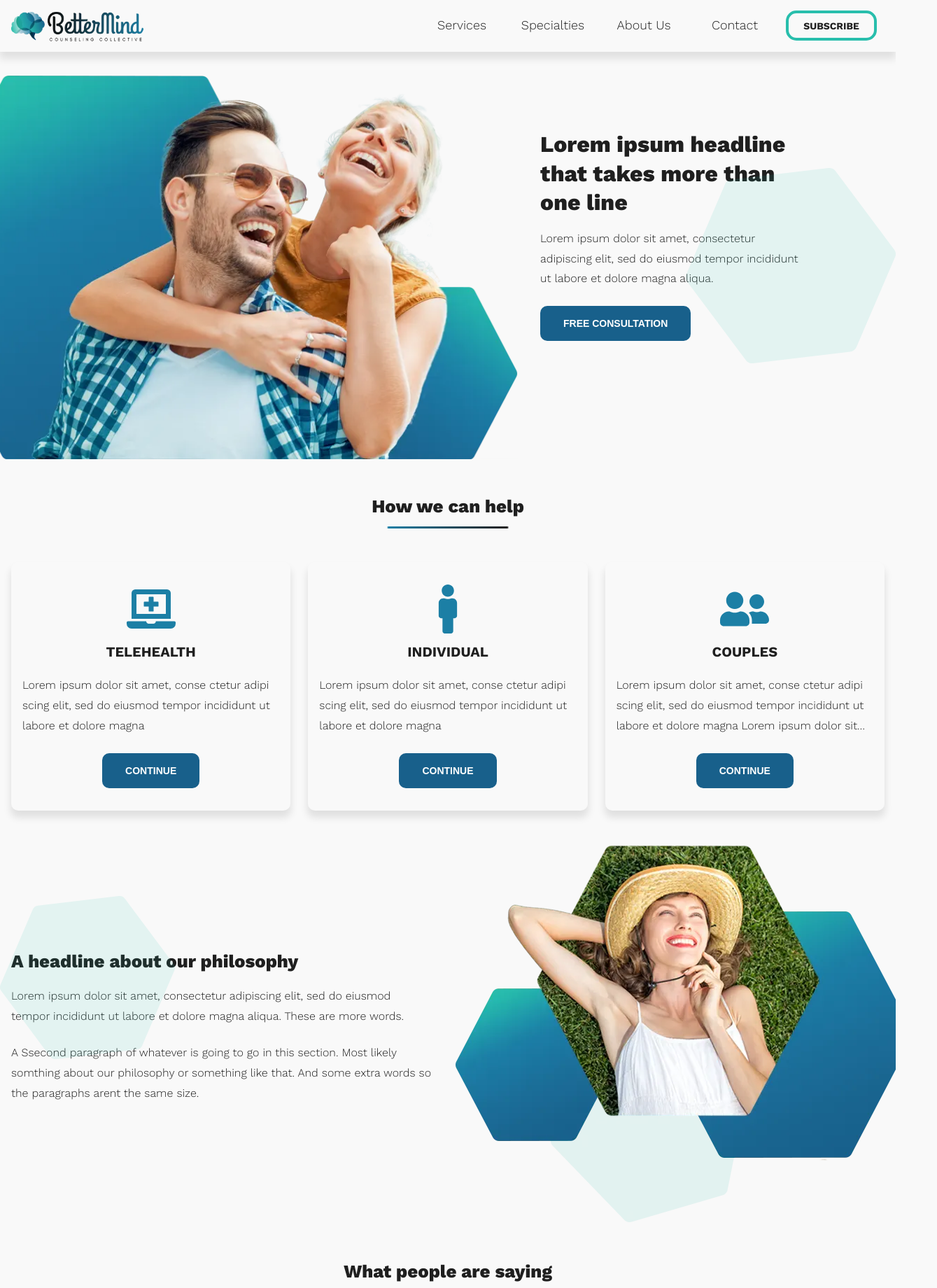
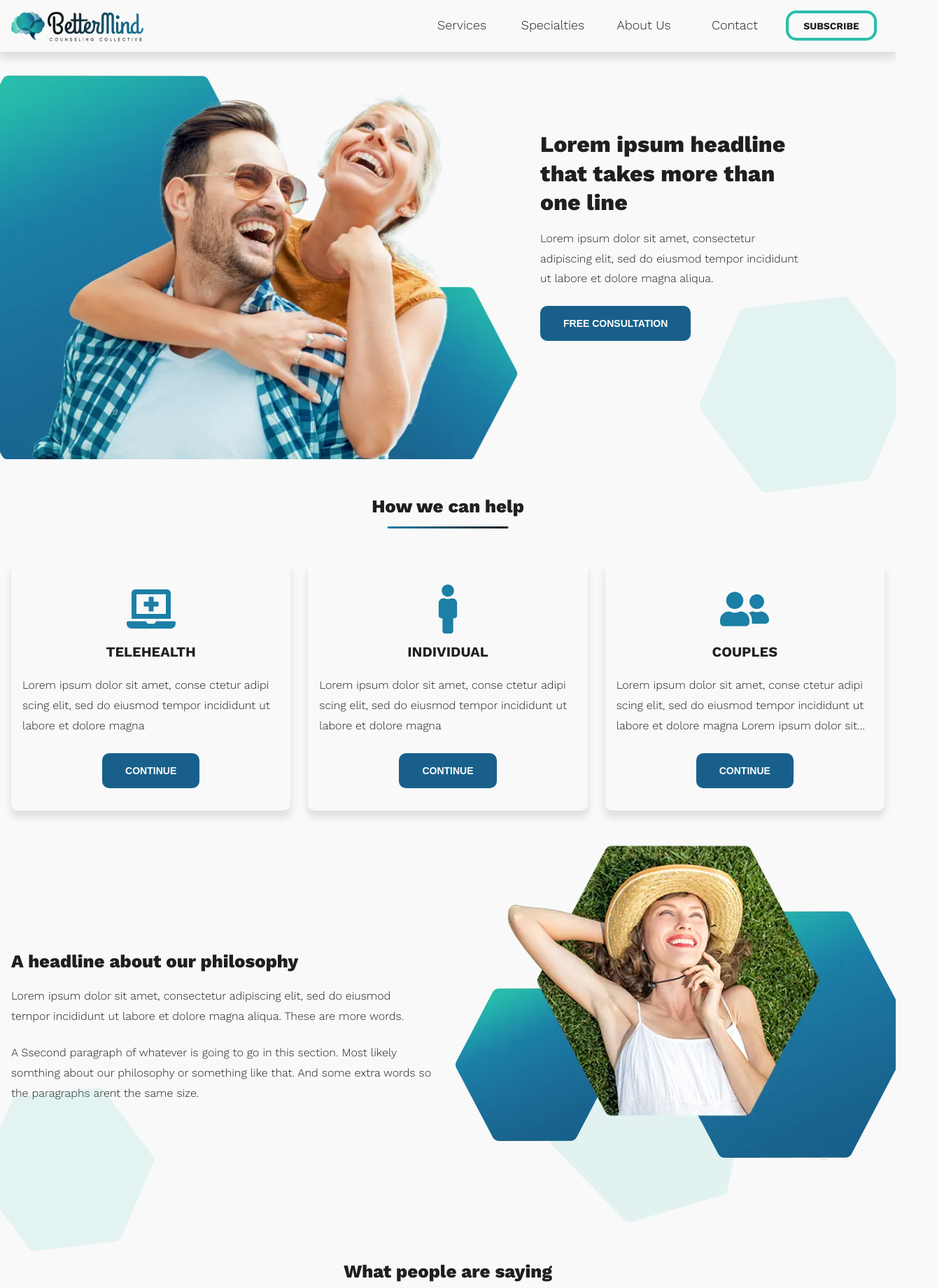
Before and after one commit to jpwallace22/BetterMind, a Next.js app: page / in a window 1280 px wide. Shown: the top 1840 px of the page at 70% size, 1339 px wide, since content can reach past the window. Built offline with nearby package versions, Linux system fonts and the light colour scheme; a web font is replaced by a local one.

Commit message:
Added og:image

```diff
--- a/pages/_document.js
+++ b/pages/_document.js
@@ -10,6 +10,11 @@ class MyDocument extends Document {
     return (
       <Html>
         <Head>
+          <meta
+            property="og:image"
+            content="images/homepage-hero-min.webp"
+            data-rh="true"
+          />
           <link rel="preconnect" href="https://fonts.googleapis.com" />
           <link rel="preconnect" href="https://fonts.gstatic.com" crossOrigin />
           <link
--- a/styles/globals.css
+++ b/styles/globals.css
@@ -292,6 +292,8 @@ small a {
 /**********************/
 main {
   padding: 2rem 0;
+  overflow: hidden;
+  position: relative;
 }
 .hero-content {
   grid-column: span 12;
@@ -303,7 +305,7 @@ main {
 .homepage .hero-image {
   min-height: 350px;
   width: 100%;
-  background: url(../public/images/homepage-hero-sm.webp) no-repeat
+  background: url(../public/images/homepage-hero-min.webp) no-repeat
     calc(50% - 80px) 50% / auto 100%;
   grid-column: span 12;
   transform: scaleX(-1);
@@ -373,8 +375,8 @@ section.philosophy h2 {
     min-width: 300px;
     min-height: 290px;
     position: absolute;
-    right: 0;
-    top: 30%;
+    right: -20px;
+    top: 350px;
     animation: spin infinite 50s linear;
   }
   .hex2 {
@@ -382,8 +384,8 @@ section.philosophy h2 {
     min-width: 250px;
     min-height: 290px;
     position: absolute;
-    top: 160%;
-    left: 0;
+    top: 1320px;
+    left: -80px;
     animation: spin infinite 50s linear;
   }
   .social {
@@ -565,6 +567,10 @@ section.philosophy h2 {
   .homepage .hero-content {
     padding-top: 5rem;
   }
+  .hex2 {
+    top: 1480px;
+    left: -30px;
+  }
   nav.footer-links {
     grid-column: 5 / span 8;
     padding-left: 0;
```
Also changed, not shown: public/images/homepage-hero-sm.webp (deleted).
